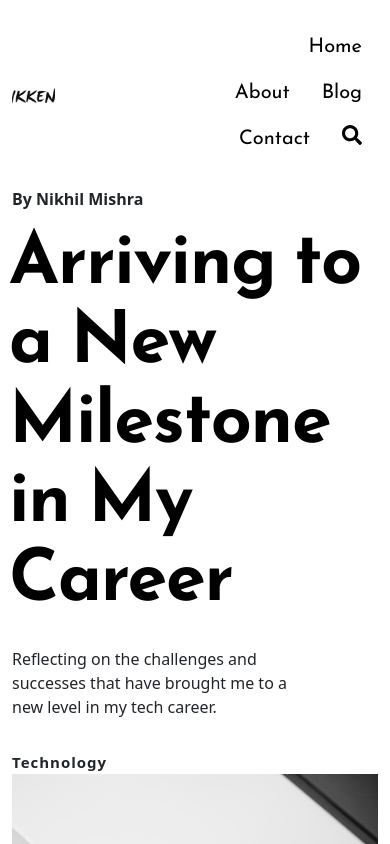
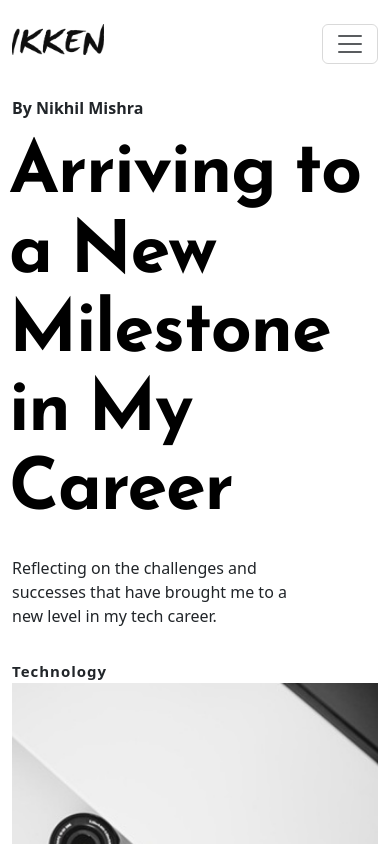
Before and after one commit to nikhil7476/ikken, a Next.js app: page / in a window 390 px wide. Shown: the top 844 px of the page. Built offline with nearby package versions, Linux system fonts and the light colour scheme.

Commit message:
modified:   src/components/Header.js 	modified:   src/styles/Header.module.css 	modified:   src/styles/globals.css

```diff
--- a/src/components/Header.js
+++ b/src/components/Header.js
@@ -1,7 +1,7 @@
 import Image from "next/image";
 import Link from "next/link";
 import React from "react";
-import { Nav, Container, Row, Col } from "react-bootstrap";
+import { Nav, Container, Row, Col, Navbar } from "react-bootstrap";
 import styles from "@/styles/Header.module.css";
 import { FaSearch } from "react-icons/fa";
 
@@ -10,13 +10,13 @@ const Header = () => {
     <>
       <div className={styles.hdr}>
         <Container className="pt-4 pb-4">
-          <Row>
+          <Row className={styles.hdrRow}>
             <Col
               xl={6}
               lg={6}
-              md={6}
-              sm={6}
-              xs={6}
+              md={12}
+              sm={12}
+              xs={12}
               className="align-content-center"
             >
               <Link href="/" title="Ikken" className="global-underline">
@@ -33,12 +33,18 @@ const Header = () => {
             <Col
               xl={6}
               lg={6}
-              md={6}
-              sm={6}
-              xs={6}
-              className="align-content-center"
+              md={12}
+              sm={12}
+              xs={12}
+              className={`align-content-center ${styles.hdrNav}`}
             >
-              <Nav className="justify-content-end" activeKey="/home">
+              <Navbar expand="lg" className="justify-content-end">
+                <Navbar.Toggle aria-controls="basic-navbar-nav" />
+                <Navbar.Collapse
+                  id="basic-navbar-nav"
+                  className="justify-content-end"
+                >
+                  <Nav className={`ml-auto ${styles.hdrLnk}`}>
                     <Nav.Item>
                       <Nav.Link href="/" title="Home">
                         Home
@@ -67,6 +73,8 @@ const Header = () => {
                       </Nav.Link>
                     </Nav.Item>
                   </Nav>
+                </Navbar.Collapse>
+              </Navbar>
             </Col>
           </Row>
         </Container>
--- a/src/styles/Header.module.css
+++ b/src/styles/Header.module.css
@@ -0,0 +1,14 @@
+@media only screen and (max-width: 770px) {
+  .hdrRow a img {
+    position: relative;
+    z-index: 999;
+  }
+
+  .hdrNav {
+    margin-top: -10% !important;
+  }
+
+  .hdrLnk {
+    margin-top: 30px !important;
+  }
+}
--- a/src/styles/globals.css
+++ b/src/styles/globals.css
@@ -72,9 +72,8 @@ h1, h2, h3, h4, h5, h6 {
   padding: 20px 0 0;
 }
 
+/*Header CSS*/
 
-
-/*Header CSS*/
 .nav-link {
   font-family: var(--font-josefin-sans) !important;
   font-size: 20px !important;
@@ -85,3 +84,12 @@ h1, h2, h3, h4, h5, h6 {
 .nav-link:hover {
   background-size: 100% 10% !important;
 }
+
+/*Media Query*/
+
+@media only screen and (max-width: 770px) {
+  .nav-link:hover {
+    background-size: 20% 10% !important;
+  }
+
+}
```
Lines whose indentation alone changed are shown as unchanged.
